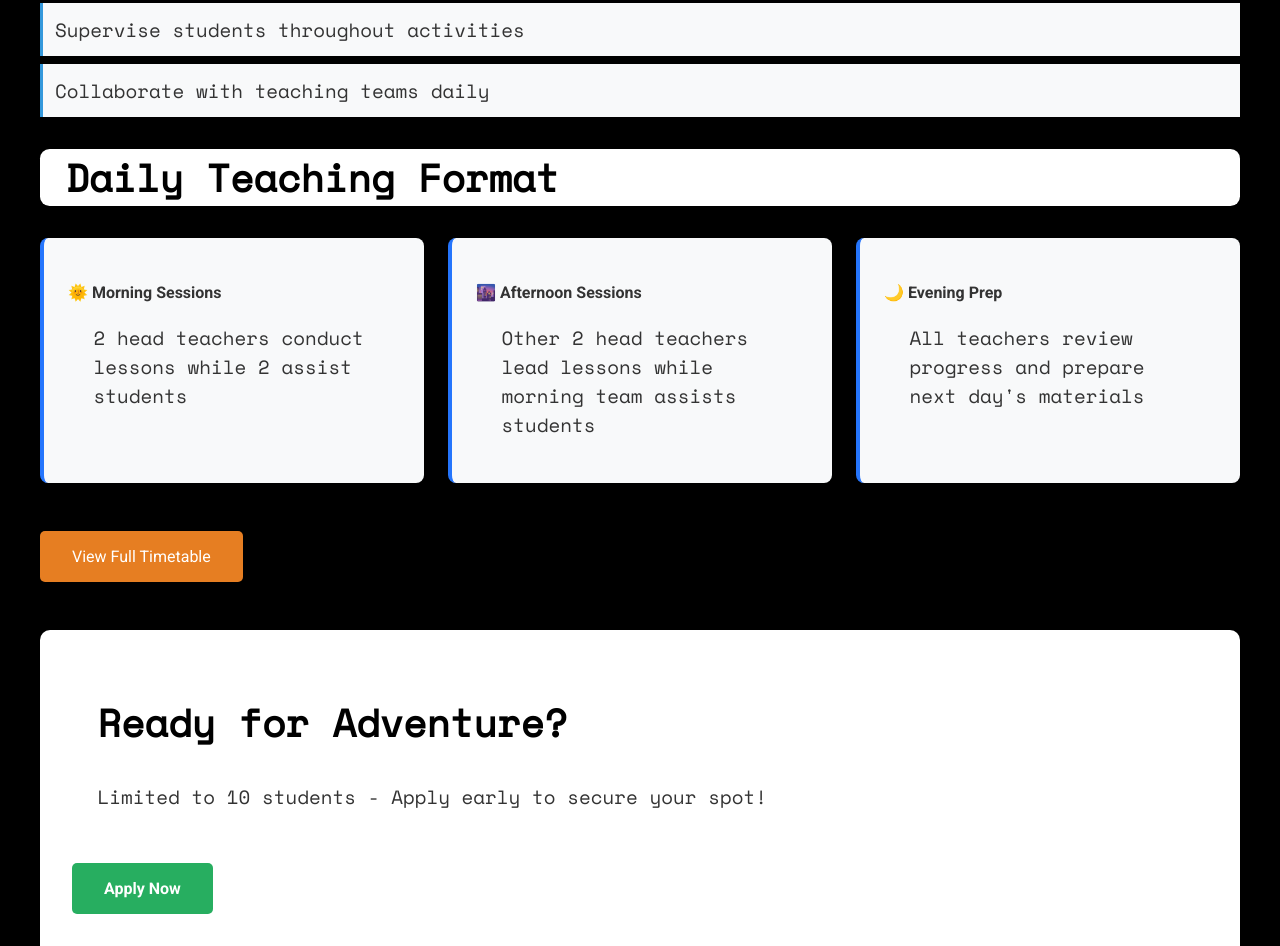
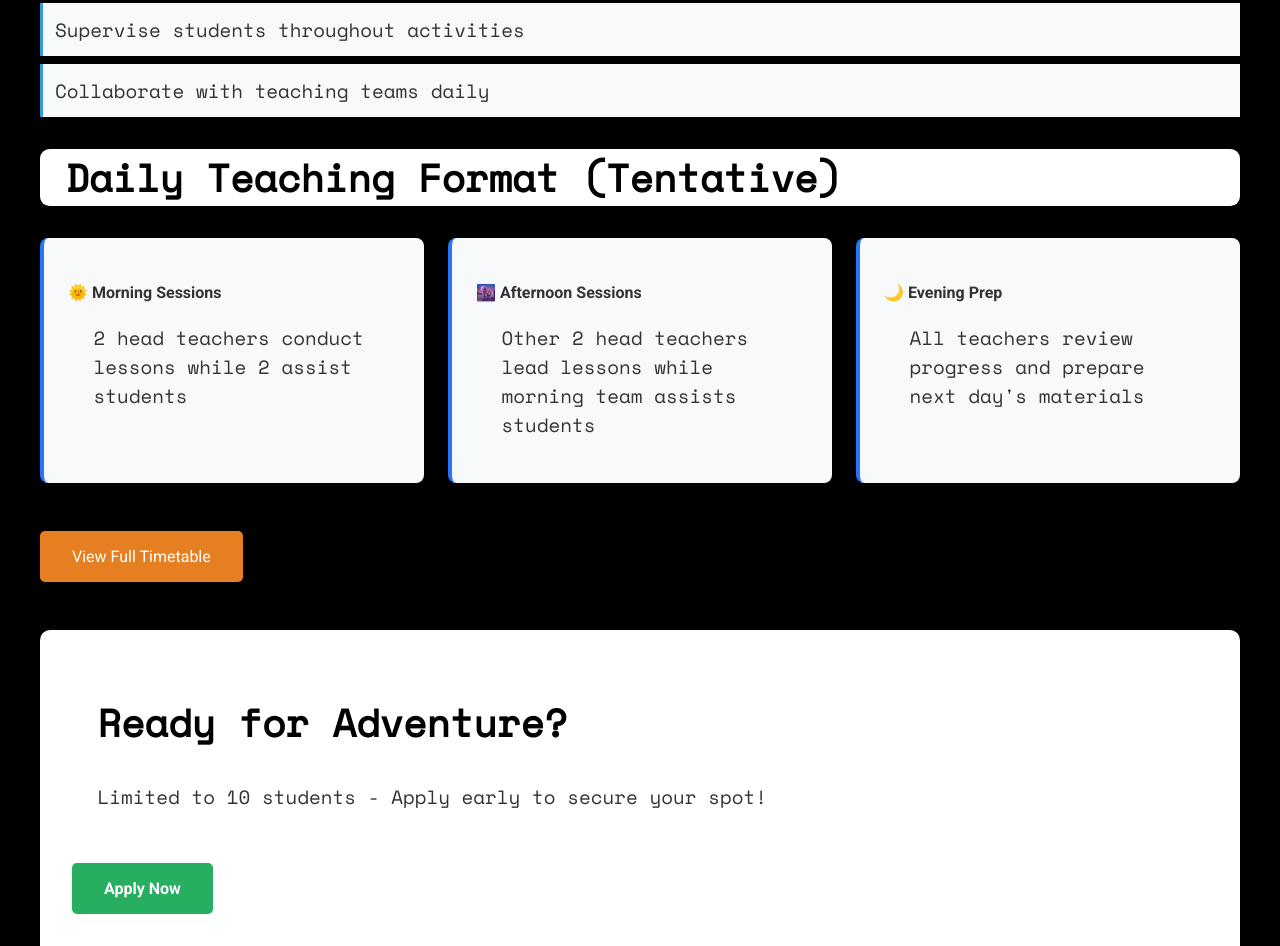
Before and after one commit to jon123boss/hooshehawebsite, a plain HTML site: page index.html in a window 1280 px wide. Shown: the part 4536-5482 px from the top of the page. Drawn offline with nearby package versions, Linux system fonts and the light colour scheme.

Commit message:
Update index.html

```diff
--- a/index.html
+++ b/index.html
@@ -539,7 +539,7 @@
     </ul>
 
     <!-- Add teaching structure -->
-    <h2 class="unscramble-text">Daily Teaching Format</h2>
+    <h2 class="unscramble-text">Daily Teaching Format (Tentative)</h2>
     <div class="teaching-structure">
       <div class="step-card">
         <h4>🌞 Morning Sessions</h4>
```
